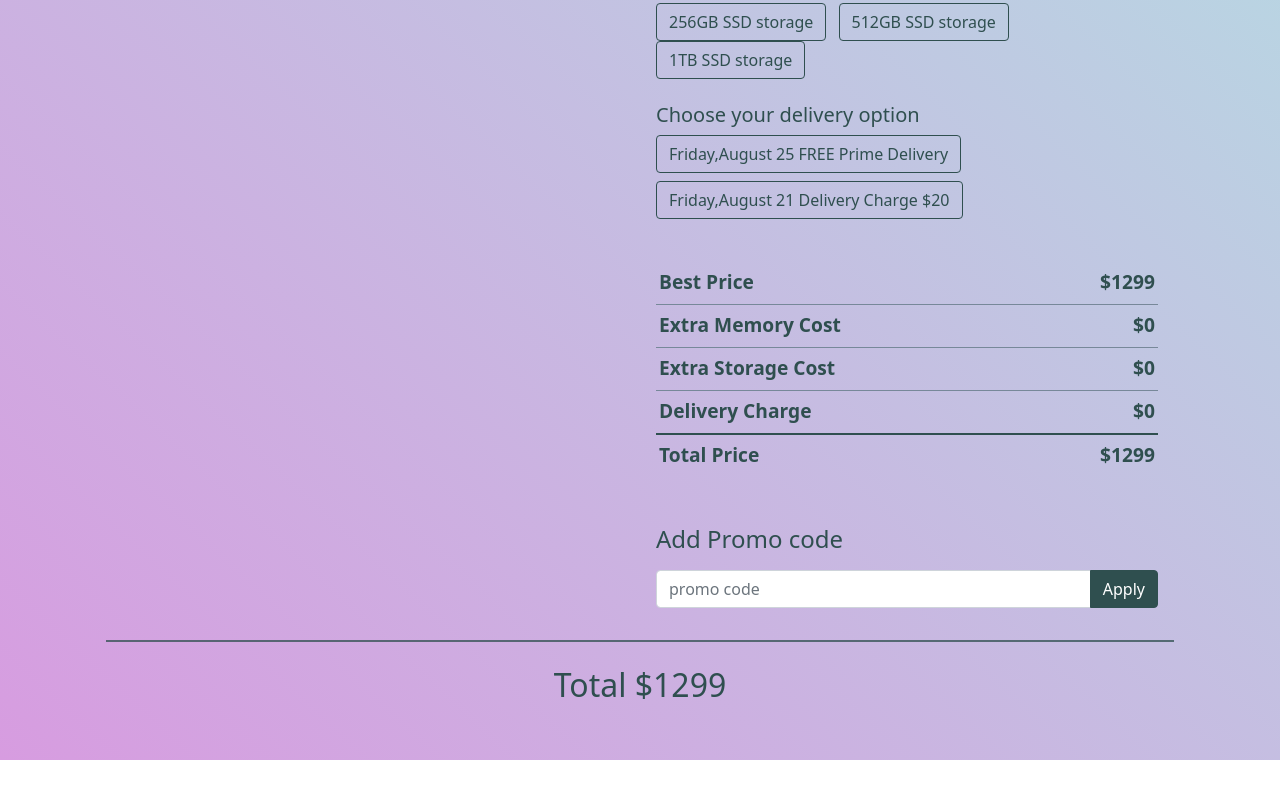
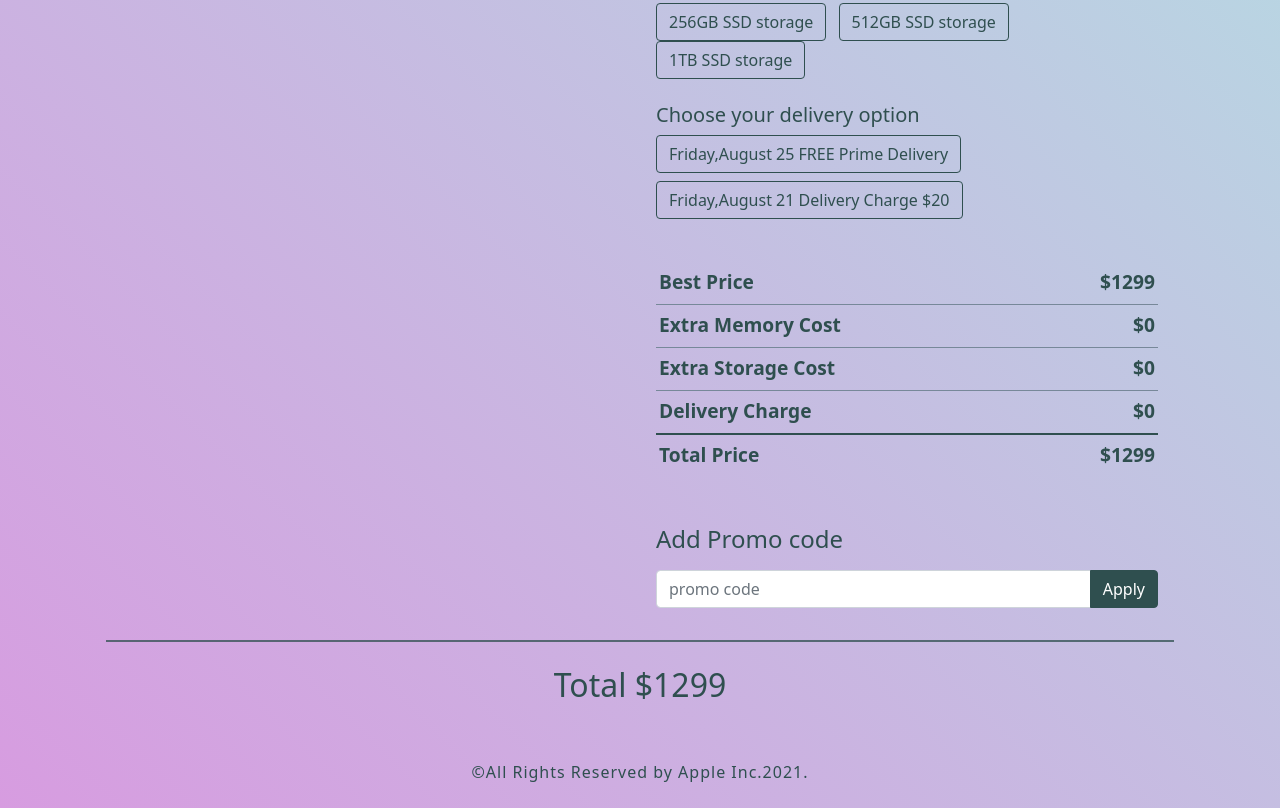
Before and after one commit to alifbinhossain/macbook-pro, a plain HTML site: page index.html in a window 1280 px wide. Shown: the part 424-1232 px from the top of the page. Before the commit the page ends 1184 px from the top, so only its background shows below. Drawn offline with nearby package versions, Linux system fonts and the light colour scheme.

Commit message:
footer added

```diff
--- a/css/style.css
+++ b/css/style.css
@@ -57,3 +57,8 @@ hr {
 .promo-code button {
   background-color: darkslategray;
 }
+
+/* --------------------------------- FOOTER --------------------------------- */
+footer p {
+  letter-spacing: 1px;
+}
--- a/index.html
+++ b/index.html
@@ -173,6 +173,10 @@
       </section>
     </main>
 
+    <footer class="text-center mb-4">
+      <p>&copy;All Rights Reserved by Apple Inc.2021.</p>
+    </footer>
+
     <!-- --------------------------- ADD EXTERNAL JS --------------------------- -->
     <script src="js/script.js"></script>
   </body>
```
